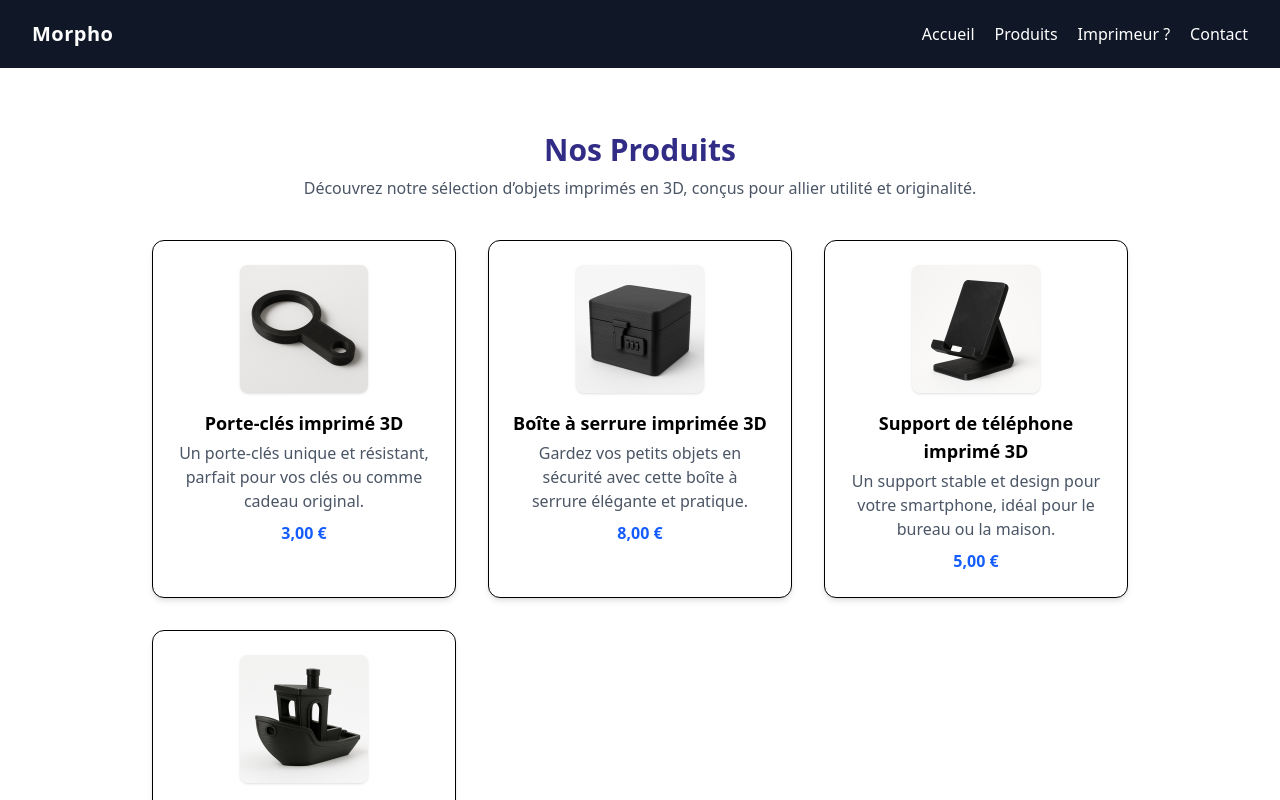
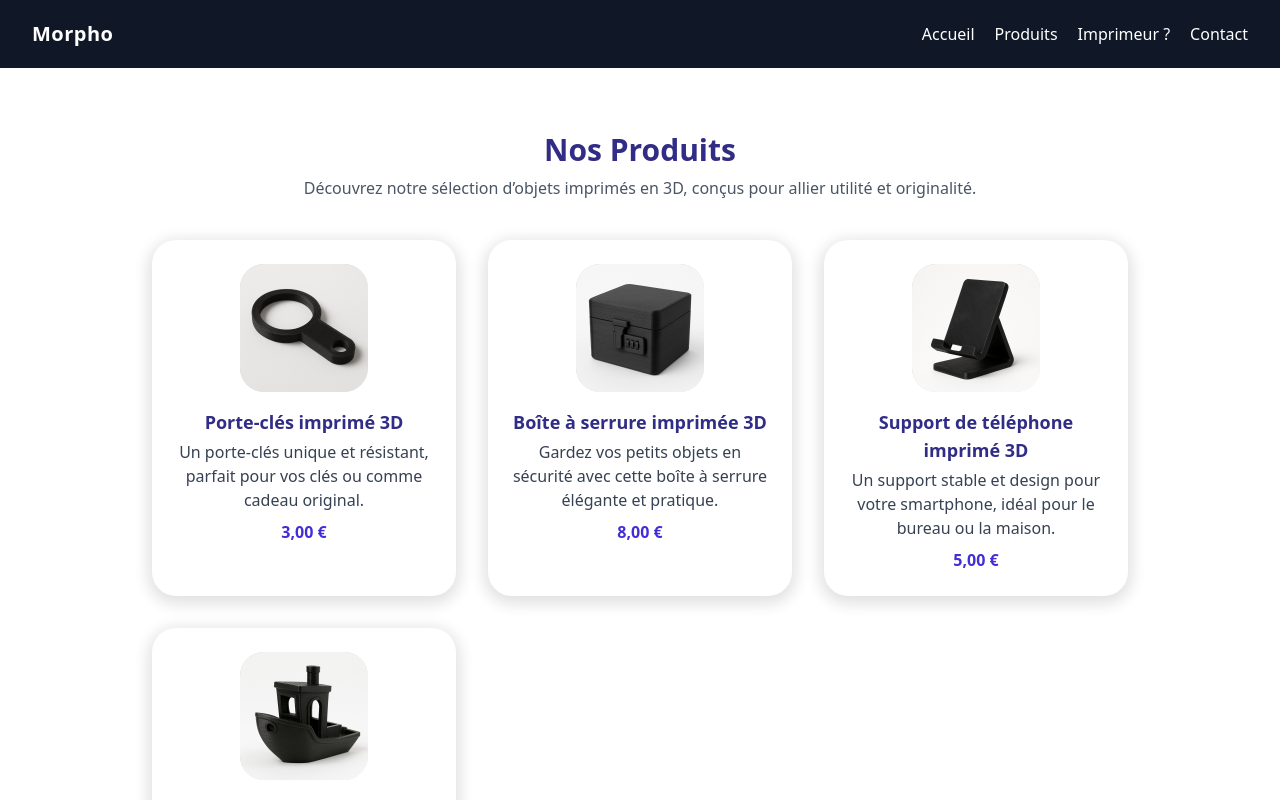
Before and after one commit to LeaRiglet/Morpho, a React (Vite) app: page /Morpho/products in a window 1280 px wide. Shown: the top 800 px of the page. Built offline with nearby package versions, Linux system fonts and the light colour scheme.

Commit message:
redesign the product page

```diff
--- a/src/pages/Products.jsx
+++ b/src/pages/Products.jsx
@@ -37,13 +37,14 @@ function Products() {
       <div className="grid gap-8 grid-cols-1 sm:grid-cols-2 md:grid-cols-3">
         {products.map((product, idx) => (
           <div
-            className="bg-white rounded-xl shadow-md p-6 flex flex-col items-center border transition-transform hover:-translate-y-1 hover:shadow-lg"
+            className="rounded-3xl p-6 flex flex-col items-center bg-white transition-transform hover:-translate-y-1 hover:shadow-neumorphism-embossed"
+            style={{ boxShadow: '0 4px 15px 4px rgba(0, 0, 0, 0.12)' }}
             key={idx}
           >
-            <img src={product.image} alt={product.title} className="w-32 h-32 object-contain mb-4 rounded-lg bg-gray-100 shadow" />
-            <h3 className="text-lg font-semibold mb-1 text-center">{product.title}</h3>
-            <p className="text-gray-600 text-center mb-2">{product.description}</p>
-            <div className="font-bold text-blue-600">{product.price}</div>
+            <img src={product.image} alt={product.title} className="w-32 h-32 object-contain mb-4 rounded-3xl bg-gray-200 shadow-neumorphism-inner" />
+            <h3 className="text-lg font-semibold mb-1 text-center text-indigo-900">{product.title}</h3>
+            <p className="text-gray-700 text-center mb-2">{product.description}</p>
+            <div className="font-extrabold text-indigo-700">{product.price}</div>
           </div>
         ))}
       </div>
```
